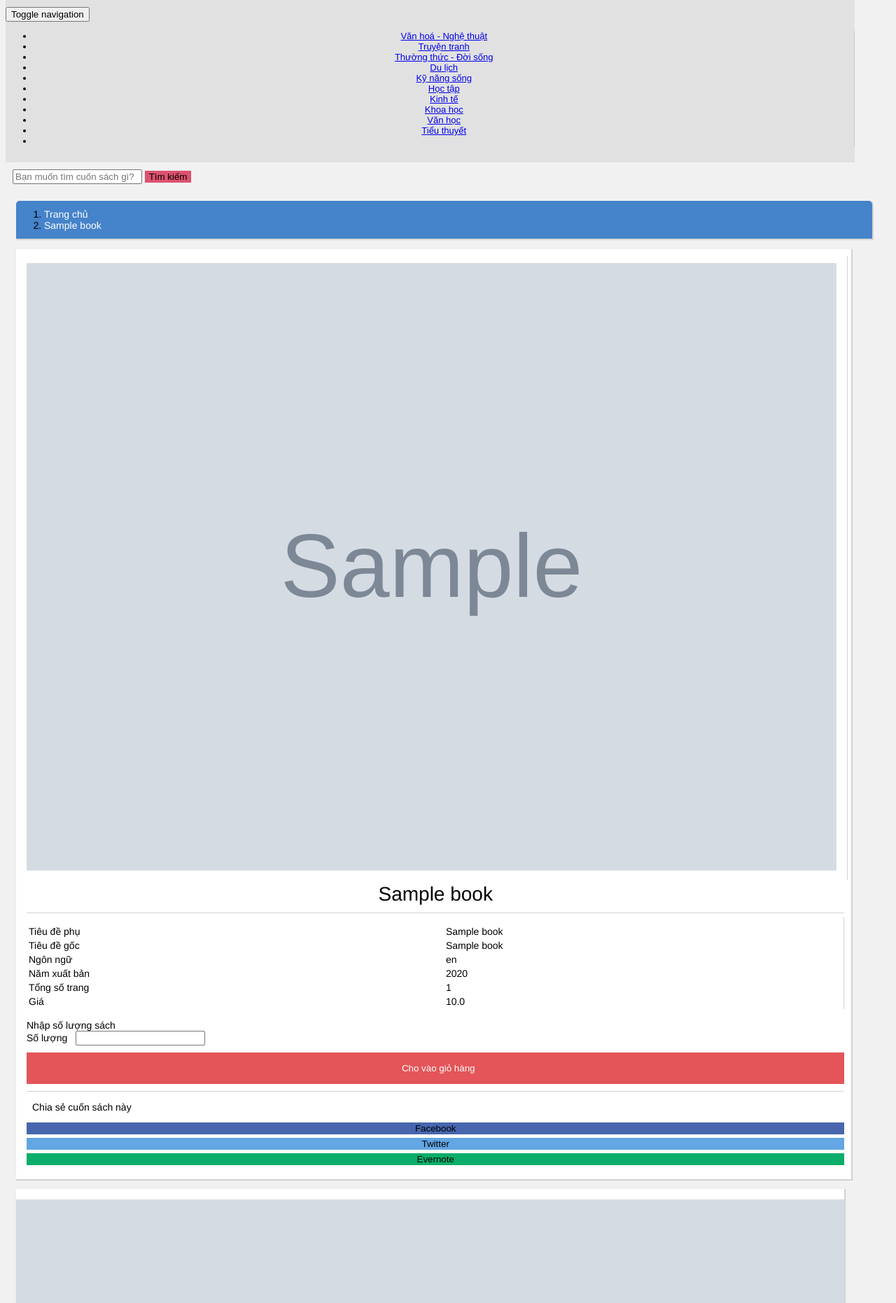
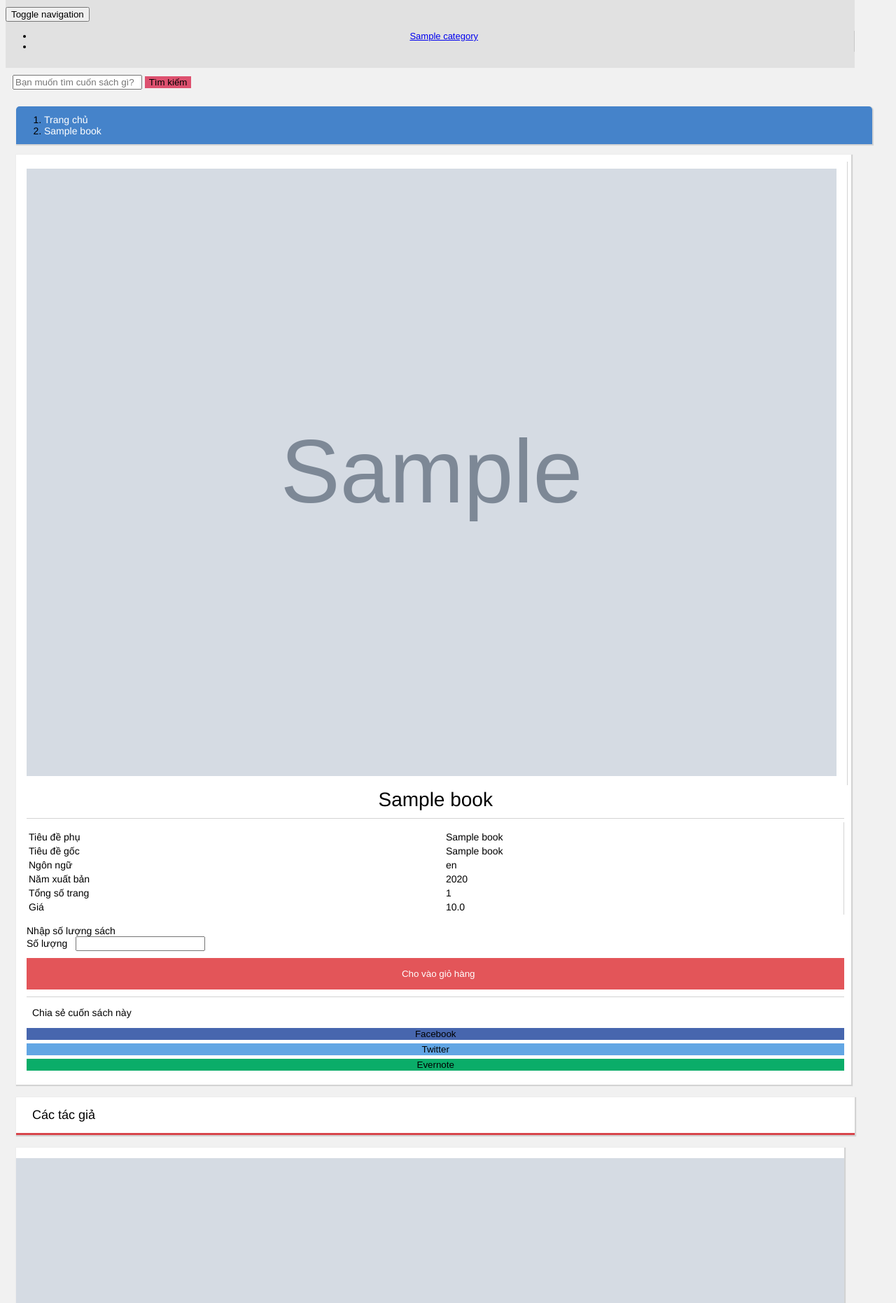
Before and after one commit to quyetdc/Die4topLibrary, a Rails app: page /books/1 in a window 1280 px wide. Shown: the part 1091-2953 px from the top of the page at 70% size. Run offline with Rails 7, Linux system fonts and the light colour scheme; tables that the repository leaves empty hold one stand-in row (values such as "Sample post"); grey boxes marked "Sample" are stand-in pictures; style sheets or scripts are compiled from the project's sources; some libraries are stand-ins or nearby versions.

Commit message:
Fixed n-n relationship

```diff
--- a/app/assets/stylesheets/books.scss
+++ b/app/assets/stylesheets/books.scss
@@ -100,6 +100,15 @@
 	padding-top: 0px; padding-left: 0px;
 }
 
+.model-book-show-body .book-description-form .form-left > .title {
+	width: 100%;
+	padding: 15px 0px; padding-left: 15px;
+	border-bottom: 3px solid #d8454b;
+	font-size: 18px;
+	background-color: white;
+	box-shadow: 1px 1px 1px 1px #d3d3d3;
+}
+
 .model-book-show-body .book-description-form .sub-author {
 	width: 100%;
 	background-color: white;
@@ -121,7 +130,6 @@
 }
 
 .model-book-show-body .book-description-form .sub-author .description {
-	text-align: justify;
 	font-size: 13px;
 }
 
--- a/app/controllers/books_controller.rb
+++ b/app/controllers/books_controller.rb
@@ -3,6 +3,6 @@
   private
 
     def book_params
-      params.require(:book).permit(:title, :sub_title, :image, :origin_title, :language, :pulished_year, :pages, :cover_price, :isbn, :description)
+      params.require(:book).permit(:title, :sub_title, :image, :origin_title, :language, :pulished_year, :pages, :cover_price, :isbn, :description, categories_attributes: [:id, :name, :description, :_destroy], authors_attributes: [:id, :name, :avatar, :description, :_destroy])
     end
 end
--- a/app/models/author.rb
+++ b/app/models/author.rb
@@ -4,7 +4,7 @@
 	has_many :books_authors_joins
 	has_many :books, :through => :books_authors_joins
 
-	accepts_nested_attributes_for :books_authors_joins, :allow_destroy => true
+	accepts_nested_attributes_for :books, :allow_destroy => true
 
 
 	mount_uploader :avatar, ImageUploader
--- a/app/models/book.rb
+++ b/app/models/book.rb
@@ -1,13 +1,12 @@
 class Book < ActiveRecord::Base
-
 
 	has_many :books_authors_joins
 	has_many :authors, :through => :books_authors_joins
 	has_many :books_categories_joins
 	has_many :categories, :through => :books_categories_joins
 
-	accepts_nested_attributes_for :books_authors_joins, :allow_destroy => true
-	accepts_nested_attributes_for :books_categories_joins, :allow_destroy => true
+	accepts_nested_attributes_for :authors, :allow_destroy => true
+	accepts_nested_attributes_for :categories, :allow_destroy => true
 
 	mount_uploader :image, ImageUploader
 
--- a/app/models/category.rb
+++ b/app/models/category.rb
@@ -2,5 +2,5 @@
 	has_many :books_categories_joins
 	has_many :books, :through => :books_categories_joins
 
-	accepts_nested_attributes_for :books_categories_joins, :allow_destroy => true
+	accepts_nested_attributes_for :books, :allow_destroy => true
 end
--- a/app/views/books/show.html.erb
+++ b/app/views/books/show.html.erb
@@ -82,16 +82,19 @@
               <div class="col-md-12">
                 <div class="container-fluid book-description-form">
                   <div class="col-md-3 form-left">
+                    <p class="title"><span class="glyphicon glyphicon-user" aria-hidden="true"></span>Các tác giả</p>
+                    <% @book.authors.each do |author| %>
                       <div class="row sub-author">
                           <div class="col-md-8 col-md-offset-2">
-                          <%= image_tag((Author.last.avatar), :class => "img-circle") %>
+                            <%= image_tag((author.avatar), :class => "img-circle") %>
                           </div>
                           <div class="col-md-12">
-                          <p class="title"><%= Author.last.name %></p>
-                          <p class="description"><em><%= truncate Author.last.description, length: 200 %></em></p>
-                          <button type="button" class="btn btn-primary"><%= link_to "Xem thêm", author_path(Author.last), :style => "text-decoration: none; color: white;" %></button>
+                            <p class="title"><%= author.name %></p>
+                            <p class="description"><em><%= truncate author.description, length: 200 %></em></p>
+                            <button type="button" class="btn btn-primary"><%= link_to "Xem thêm", author_path(author), :style => "text-decoration: none; color: white;" %></button>
                           </div>
                       </div>
+                    <% end %>
                   </div>
                   <div class="col-md-9 form-right">
                     <p class="title"><span class="glyphicon glyphicon-book" aria-hidden="true"></span>Mô tả cuốn sách</p>
--- a/app/views/layouts/_header.html.erb
+++ b/app/views/layouts/_header.html.erb
@@ -25,9 +25,9 @@
             $('#myInput').focus()
           })
 
-          $(".navbar-brand").click(function(){
-              $("body").fadeTo(200, 0);
-          });
+          // $(".navbar-brand").click(function(){
+          //     $("body").fadeTo(200, 0);
+          // });
 
       });
     </script>
@@ -177,16 +177,9 @@
         <!-- Collect the nav links, forms, and other content for toggling -->
         <div class="collapse navbar-collapse" id="bs-example-navbar-collapse-2">
           <ul class="nav navbar-nav navbar-left">
-            <li><a href="#">Văn hoá - Nghệ thuật</a></li>
-            <li><a href="#">Truyện tranh</a></li>
-            <li><a href="#">Thường thức - Đời sống</a></li>
-            <li><a href="#">Du lịch</a></li>
-            <li><a href="#">Kỹ năng sống</a></li>
-            <li><a href="#">Học tập</a></li>
-            <li><a href="#">Kinh tế</a></li>
-            <li><a href="#">Khoa học</a></li>
-            <li><a href="#">Văn học</a></li>
-            <li><a href="#">Tiểu thuyết</a></li>
+            <% Category.all.each do |category| %>
+            <li><%= link_to category.name, category %></li>
+            <% end %>
             <li><a href="#" data-toggle="modal" data-target=".hide-search-form"><span class="glyphicon glyphicon-search" aria-hidden="true"></span></a></li>
           </ul>
 
--- a/app/views/layouts/_rightsidebar.html.erb
+++ b/app/views/layouts/_rightsidebar.html.erb
@@ -18,9 +18,9 @@
 					return false;
 				});
 
-				$("#admin-link").click(function(){
-	                $("body").fadeTo(200, 0);
-	            });
+				// $("#admin-link").click(function(){
+	   //              $("body").fadeTo(200, 0);
+	   //          });
 			});
 		</script>
 	</head>
```
Also changed, not shown: app/admin/book.rb (+6 -2 lines), app/views/home/index.html.erb (+3 -4 lines). Lines whose indentation alone changed are shown as unchanged.
